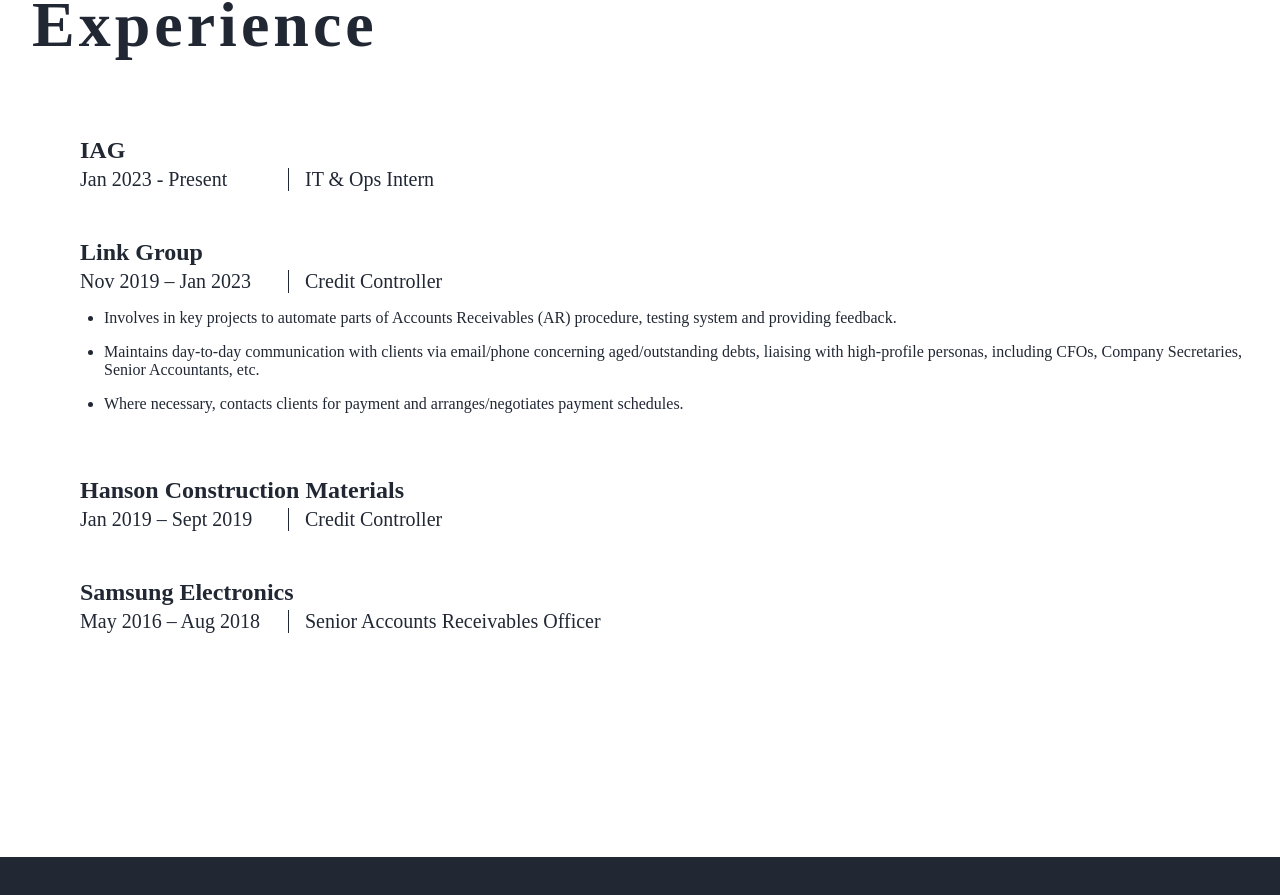
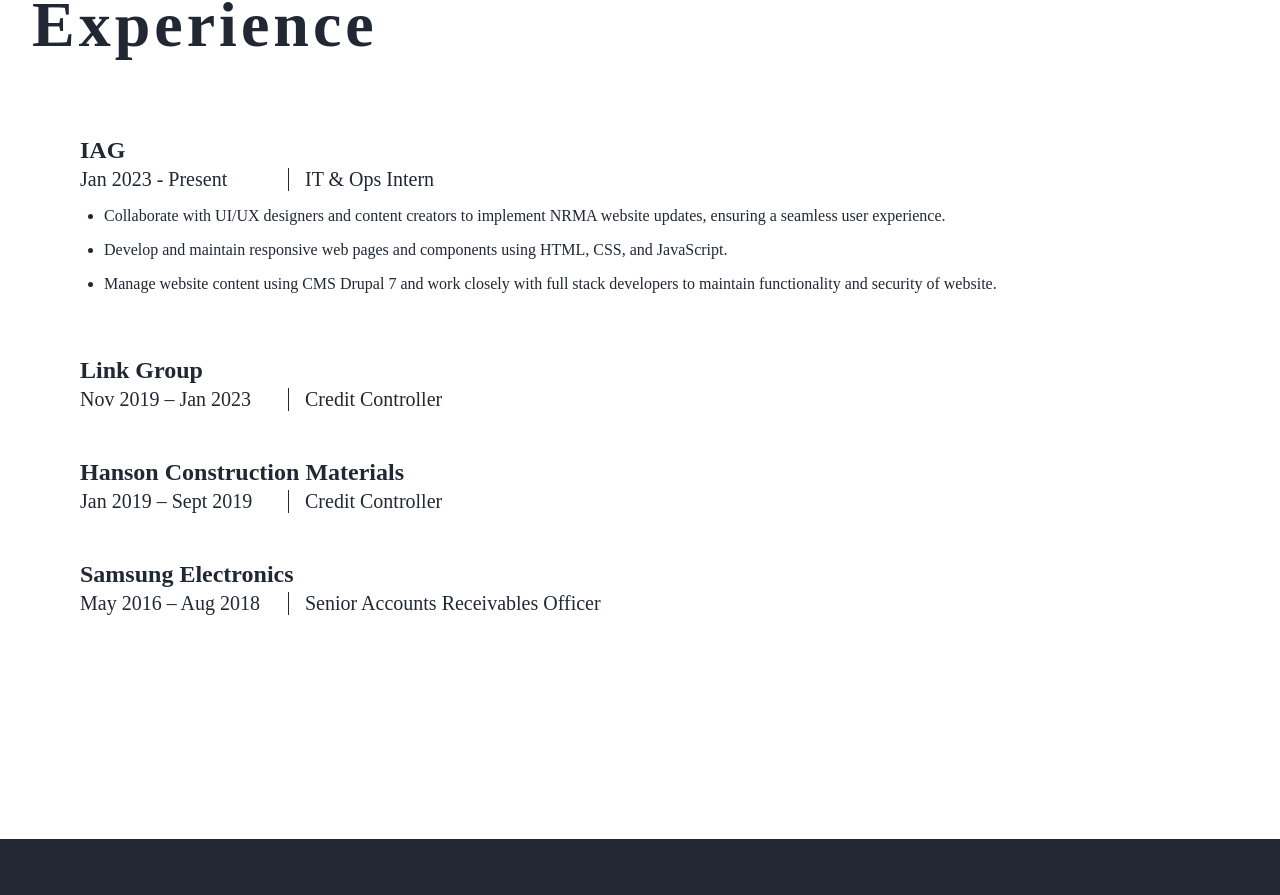
Before and after one commit to wteo/resumev2, a React (Create React App) app: page / in a window 1280 px wide. Shown: the part 3598-4493 px from the top of the page. Built offline with nearby package versions, Linux system fonts and the light colour scheme.

Commit message:
Updated resume

```diff
--- a/src/components/Experience/Experience.js
+++ b/src/components/Experience/Experience.js
@@ -35,15 +35,13 @@
             <NavTitleStyle navColor='alt'>
                 Experience
             </NavTitleStyle>
-            <div className={styles.jobs}>
-                <Job company={jobsArr[0].company} dates={jobsArr[0].dates} title={jobsArr[0].title}/>
                 <div className={styles.jobAndDescription}>
-                    <Job company={jobsArr[1].company} dates={jobsArr[1].dates} title={jobsArr[1].title}/>
+                    <Job company={jobsArr[0].company} dates={jobsArr[0].dates} title={jobsArr[0].title}/>
                     <JobDescription />
                 </div>
+                <Job company={jobsArr[1].company} dates={jobsArr[1].dates} title={jobsArr[1].title}/>
                 <Job company={jobsArr[2].company} dates={jobsArr[2].dates} title={jobsArr[2].title}/>
                 <Job company={jobsArr[3].company} dates={jobsArr[3].dates} title={jobsArr[3].title}/>
-            </div>
         </div>
     );
 }
--- a/src/components/Experience/JobDescription.js
+++ b/src/components/Experience/JobDescription.js
@@ -6,13 +6,15 @@
     return (
         <ul className={styles.jobDescriptionStyle}>
             <li className={styles.task}>
-                Involves in key projects to automate parts of Accounts Receivables (AR) procedure, testing system and providing feedback.
+                Collaborate with UI/UX designers and content creators to implement NRMA website updates,
+                ensuring a seamless user experience.
             </li>
             <li className={styles.task}>
-                Maintains day-to-day communication with clients via email/phone concerning aged/outstanding debts, liaising with high-profile personas, including CFOs, Company Secretaries, Senior Accountants, etc.
+                Develop and maintain responsive web pages and components using HTML, CSS, and JavaScript.
             </li>
             <li className={styles.task}>
-                Where necessary, contacts clients for payment and arranges/negotiates payment schedules.
+                Manage website content using CMS Drupal 7 and work closely with full stack developers to maintain
+                functionality and security of website.
             </li>
         </ul>
     );
```
Also changed, not shown: 2 other files (tests, documents, lock files or other folders).
